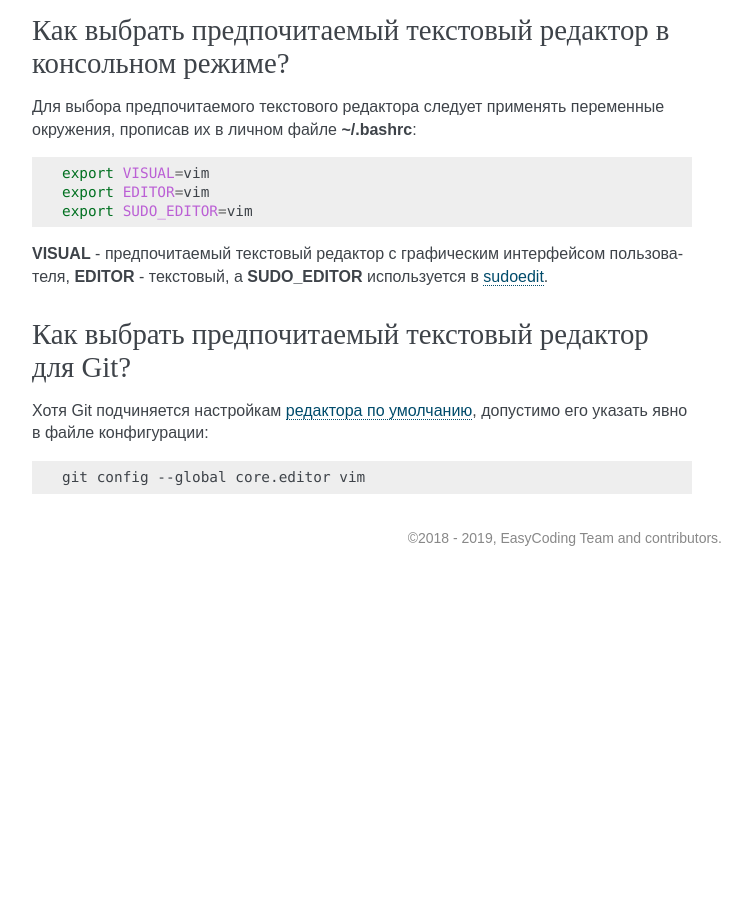
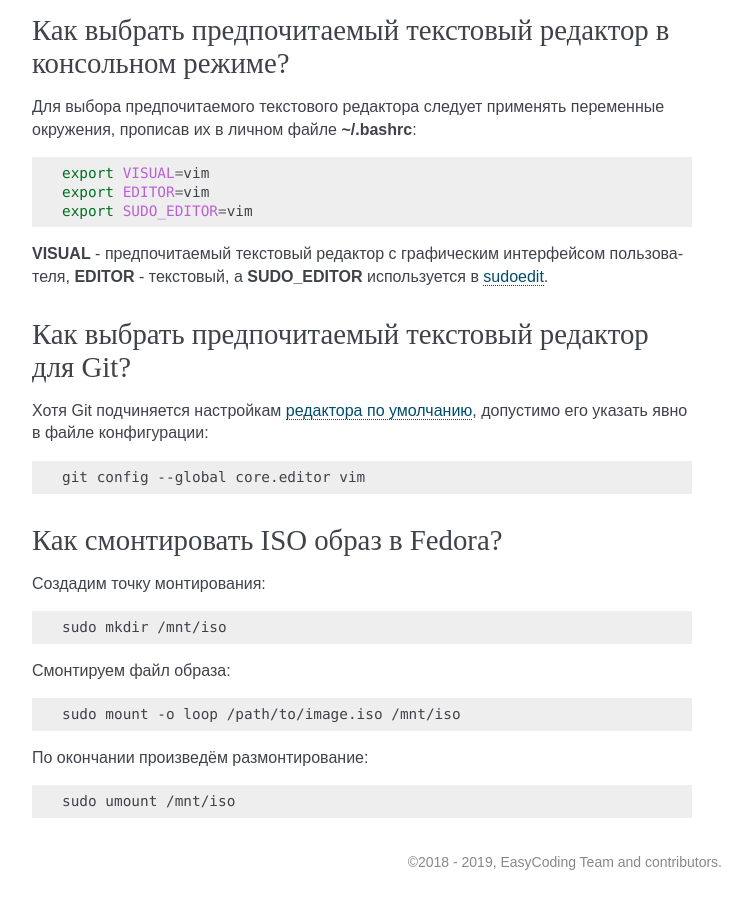
Before and after one commit to RussianFedora/FAQ, a Sphinx documentation site: the page built from source/using-system.rst, in a window 1280 px wide and 900 px high, scrolled down 14534 px. Shown: the whole window, without its empty margins (388-1137 px from the left). Built offline with Sphinx 7.4.7, drawn with Linux system fonts in a browser that asks for light colours; before the commit the page ends 15110 px from its top, so only the background shows below that; some of the changed text lies outside the part shown.

Commit message:
Added question about mounting ISO images.

```diff
--- a/source/using-system.rst
+++ b/source/using-system.rst
@@ -837,3 +837,27 @@ KDE Connect не видит мой смартфон. Как исправить?
 .. code-block:: bash
 
     git config --global core.editor vim
+
+.. index:: iso, image, mount
+.. _iso-mount:
+
+Как смонтировать ISO образ в Fedora?
+========================================
+
+Создадим точку монтирования:
+
+.. code-block:: bash
+
+    sudo mkdir /mnt/iso
+
+Смонтируем файл образа:
+
+.. code-block:: bash
+
+    sudo mount -o loop /path/to/image.iso /mnt/iso
+
+По окончании произведём размонтирование:
+
+.. code-block:: bash
+
+    sudo umount /mnt/iso
```
